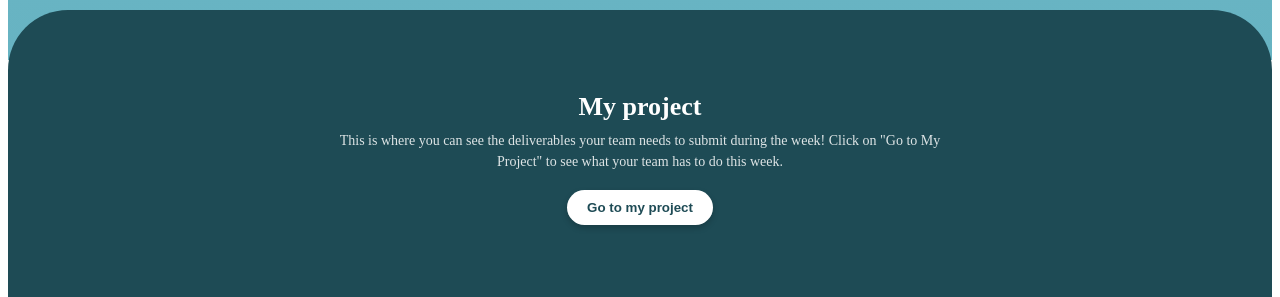
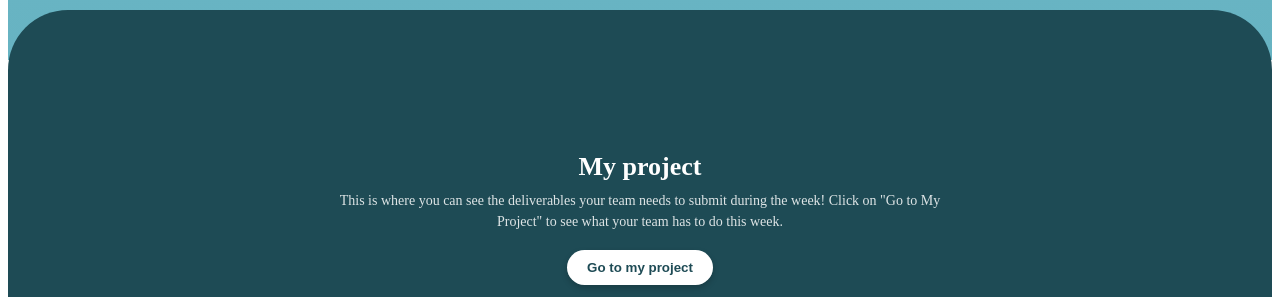
Before and after one commit to Lafuente-Nicolas/inte-front-scss, a website: page index.html in a window 1280 px wide. Shown: the part 2319-2616 px from the top of the page. Drawn offline with Linux system fonts and the light colour scheme.

Commit message:
Add footer styles and adjust project section padding for improved layout

```diff
--- a/scss/layout/_project.scss
+++ b/scss/layout/_project.scss
@@ -5,7 +5,7 @@
     margin-top: -50px; // Permet de faire chevaucher la section sur la précédente
     border-top-left-radius: 60px;
     border-top-right-radius: 60px;
-    padding: 60px 40px 50px;
+    padding: 120px 90px 120px;
     color: $white;
 
     &__header {
```
Also changed, not shown: css/style.css.
